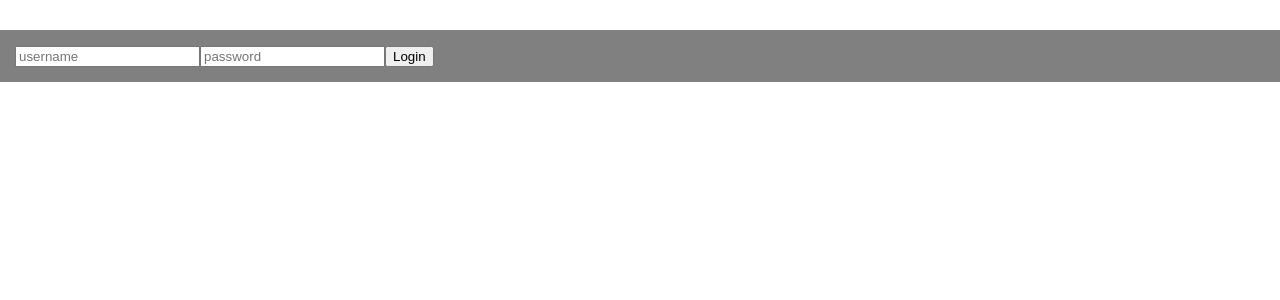
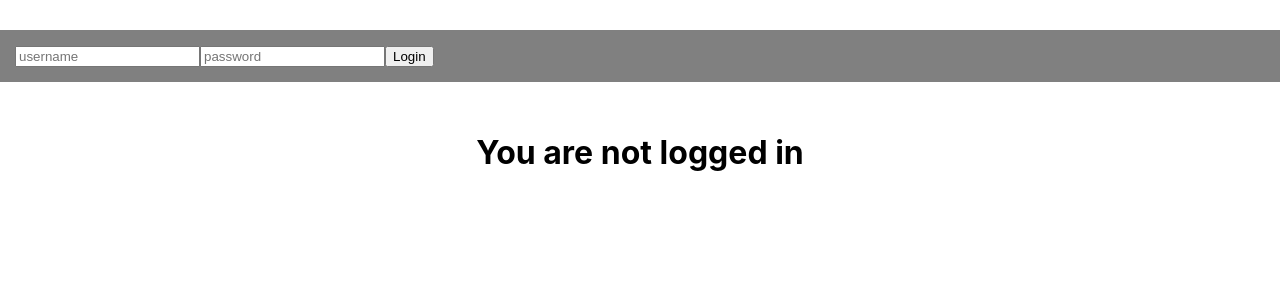
Before and after one commit to freeWillee/CohortPlus-client, a React (Create React App) app: page /projects/1 in a window 1280 px wide. Shown: the top 300 px of the page. Built offline with nearby package versions, Linux system fonts and the light colour scheme; no server answers.

Commit message:
Create Main container

```diff
--- a/src/App.js
+++ b/src/App.js
@@ -6,12 +6,12 @@ import {getCurrentUser} from './actions/currentUser'
 import './App.css';
 import UsersIndex from './containers/UsersIndex/UsersIndex';
 import ProjectsIndex from './containers/ProjectsIndex/ProjectsIndex';
-
 import NewUserPage from './containers/NewUserPage/NewUserPage';
 import NewTaskPage from './containers/NewTaskPage/NewTaskPage';
 import Navbar from './components/Navigation/Navbar/Navbar';
 import {getProjects, getUsers, getPositions} from './actions/index';
 import ProjectPage from './containers/ProjectPage/ProjectPage'
+import MainContainer from './containers/MainContainer/MainContainer';
 
 class App extends Component {
   componentDidMount() {
@@ -22,6 +22,9 @@ class App extends Component {
     return (
       <div>
         <Navbar />
+        <MainContainer>
+          {this.props.currentUser ? <h1>this is my main container</h1> : <h1>You are not logged in</h1>}
+
           <Switch>
             {/* <Route exact path="/users" component={UsersIndex}/>
             <Route exact path="/users/new" component={NewUserPage}/>
@@ -29,6 +32,7 @@ class App extends Component {
             <Route exact path="/projects" component={ProjectsIndex}/>
             <Route exact path="/projects/1" render={props=> <ProjectPage {...props} projectId={"1"} />}/> */}
           </Switch>
+        </MainContainer>
       </div>
     );
   }
--- /dev/null
+++ b/src/containers/MainContainer/MainContainer.js
@@ -0,0 +1,12 @@
+import React from 'react';
+import classes from './MainContainer.module.css';
+
+const MainContainer = (props) => {
+    return (
+        <div className={classes.MainContainer}>
+            {props.children}
+        </div>
+    )
+}
+
+export default MainContainer;
--- /dev/null
+++ b/src/containers/MainContainer/MainContainer.module.css
@@ -0,0 +1,4 @@
+.MainContainer {
+    display: flex;
+    justify-content: center;
+}
```
Lines whose indentation alone changed are shown as unchanged.
